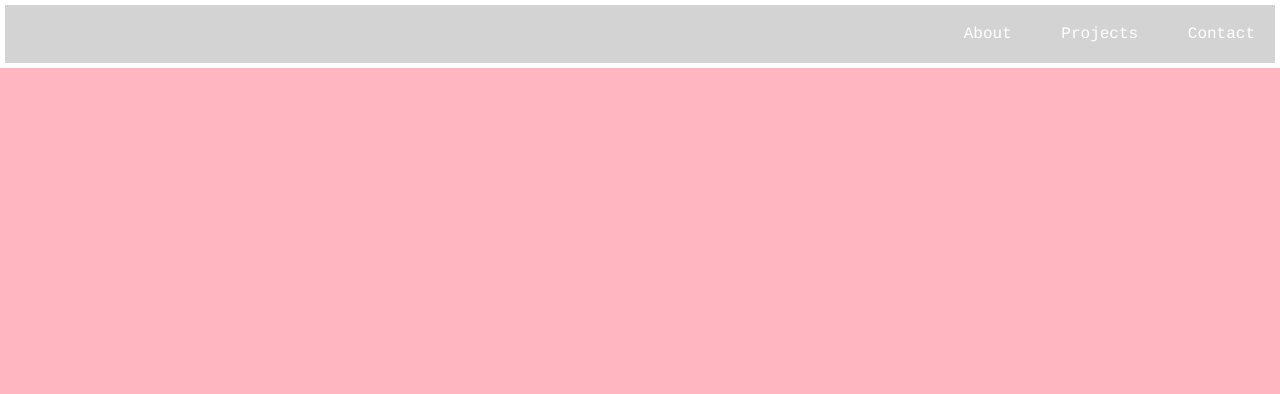
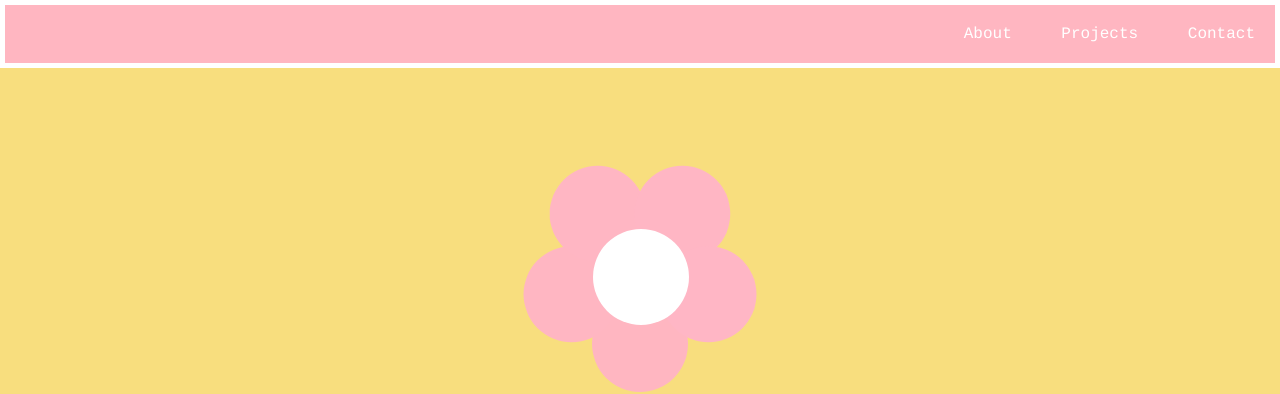
Before and after one commit to rosemarielle/portfolio, a plain HTML site: page index.html in a window 1280 px wide. Shown: the top 394 px of the page. Drawn offline with Linux system fonts and the light colour scheme.

Commit message:
Update index.html

```diff
--- a/index.html
+++ b/index.html
@@ -12,7 +12,7 @@ nav {
   position: fixed;
   width: 100%;
   border: 5px solid white;
-  background-color: lightgrey;
+  background-color: #FFB6C1;
   float: left;
   clear: none;
   height: auto;
@@ -47,20 +47,20 @@ a:hover {
   color: white;
   min-height: 100vh;
   width: 100%;
-  background-color: lightpink;
+  background-color: #F8DE7E;
   float: left;
   clear: none;
   vertical-align: middle;
 }
 h1 {
-  padding: 50vh 0 0 0;
+  padding: 0 0 0 0;
 }
 #projects {
   text-align: center;
   color: white;
   min-height: 70vh;
   width: 100%;
-  background-color: lightgrey;
+  background-color: #FFB6C1;
   float: left;
   clear: none;
   vertical-align: middle;
@@ -74,12 +74,98 @@ h2 {
   color: white;
   min-height: 70vh;
   width: 100%;
-  background-color: lightpink;
+  background-color: #F8DE7E;
   float: left;
   clear: none;
   vertical-align: middle;
   padding: 50vh 0 50vh 0;
 }
+@-moz-keyframes spin {
+  100% {
+    -moz-transform: rotate(360deg);
+  }
+}
+@-webkit-keyframes spin {
+  100% {
+    -webkit-transform: rotate(360deg);
+  }
+}
+@keyframes spin {
+  100% {
+    -webkit-transform: rotate(360deg);
+    transform: rotate(360deg);
+  }
+}
+body {
+  background-color: #F8DE7E;
+}
+
+.flower {
+  position: relative;
+  width: 9em;
+  height: 9em;
+  border-radius: 50%;
+  padding: 0;
+  -webkit-animation: spin 4s linear infinite;
+  -moz-animation: spin 4s linear infinite;
+  animation: spin 4s linear infinite;
+}
+.flower > * {
+  display: block;
+  position: absolute;
+  top: 50%;
+  left: 50%;
+  margin: -3em;
+  width: 6em;
+  height: 6em;
+  border-radius: 50%;
+}
+.flower > *:nth-of-type(1) {
+  transform: rotate(0deg) translate(4.5em) rotate(0deg);
+}
+.flower > *:nth-of-type(2) {
+  transform: rotate(72deg) translate(4.5em) rotate(-72deg);
+}
+.flower > *:nth-of-type(3) {
+  transform: rotate(144deg) translate(4.5em) rotate(-144deg);
+}
+.flower > *:nth-of-type(4) {
+  transform: rotate(216deg) translate(4.5em) rotate(-216deg);
+}
+.flower > *:nth-of-type(5) {
+  transform: rotate(288deg) translate(4.5em) rotate(-288deg);
+}
+.flower > *:nth-of-type(1) {
+  background-color: #FFB6C1;
+}
+.flower > *:nth-of-type(2) {
+  background-color: #FFB6C2;
+}
+.flower > *:nth-of-type(3) {
+  background-color: #FFB6C3;
+}
+.flower > *:nth-of-type(4) {
+  background-color: #FFB6C4;
+}
+.flower > *:nth-of-type(5) {
+  background-color: #FFB6C5;
+}
+
+.flower_box {
+  margin: 25vh 0 0 0;
+}
+
+#pistil {
+  position: relative;
+  width: 6em;
+  height: 6em;
+  background-color: #FFFFFF;
+  border-radius: 50%;
+  top: -115px;
+  left: 25px;
+}
+
+
 </style>
 </header>
 <body>
@@ -90,7 +176,17 @@ h2 {
     <li><a href="#contact">Contact</a></li>
   </ul>
 </nav>
-<div id="welcome-section">
+<div id="welcome-section" style="text-align: center">
+	<div class="flower_box" style="display: inline-block;">
+	<div class="flower">
+			<div class="petals"></div>
+			<div class="petals"></div>
+			<div class="petals"></div>
+			<div class="petals"></div>
+			<div class="petals"></div>
+		</div>
+		<div id="pistil"></div>
+	</div>
   <h1>m a r i e l l e</h1>
   <p>an aspiring software engineer</p>
 </div>
```
